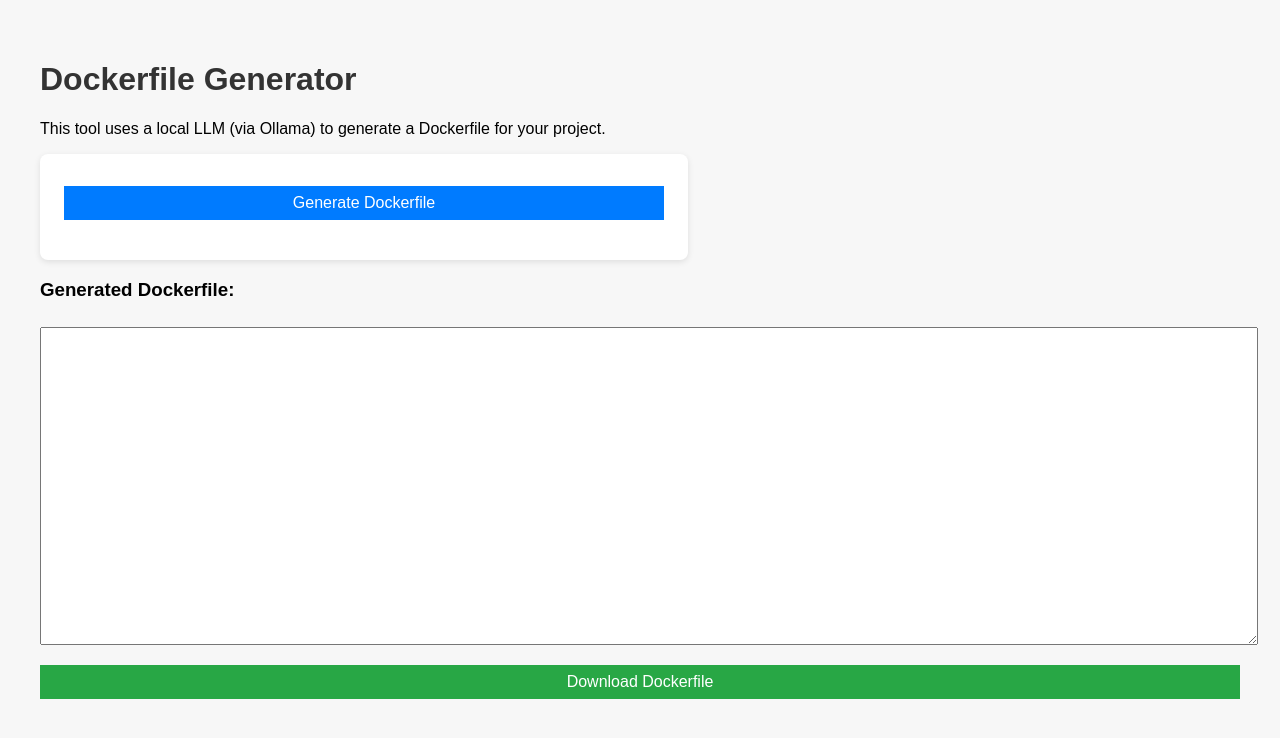
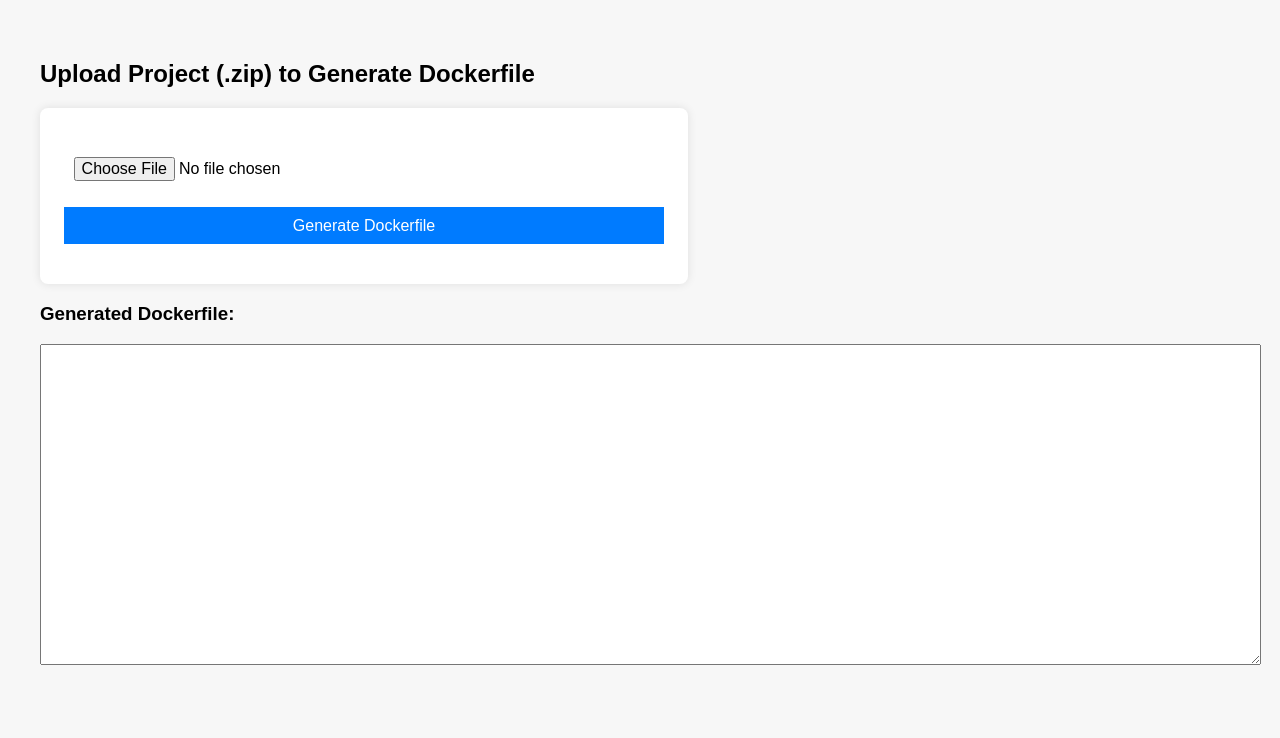
Before and after one commit to Silviyanancy/Dockerfile-Generation-using-LLM, a Flask app: page / in a window 1280 px wide. Shown: the top 738 px of the page. Run offline with Flask 3, Linux system fonts and the light colour scheme.

Commit message:
changes in UI

```diff
--- a/templates/index.html
+++ b/templates/index.html
@@ -2,37 +2,29 @@
 <html lang="en">
   <head>
     <meta charset="UTF-8" />
-    <title>Dockerfile Generator using LLM</title>
+    <title>Dockerfile Generator (Upload Zip)</title>
     <style>
       body {
         font-family: Arial, sans-serif;
         padding: 2rem;
-        background: #f7f7f7;
-      }
-
-      h1 {
-        color: #333;
+        background-color: #f7f7f7;
       }
 
       form {
-        background: #fff;
+        background: white;
         padding: 1.5rem;
         border-radius: 8px;
-        box-shadow: 0 2px 6px rgba(0, 0, 0, 0.1);
+        box-shadow: 0 0 10px rgba(0, 0, 0, 0.1);
         max-width: 600px;
-      }
-
-      label {
-        font-weight: bold;
       }
 
       input,
       button,
       textarea {
-        margin-top: 0.5rem;
-        margin-bottom: 1rem;
-        padding: 0.5rem;
+        display: block;
         width: 100%;
+        margin: 1rem 0;
+        padding: 0.6rem;
         font-size: 1rem;
       }
 
@@ -51,67 +43,38 @@
       button:hover {
         background-color: #0056b3;
       }
-
-      .download-btn {
-        background-color: #28a745;
-        margin-top: 0;
-      }
     </style>
   </head>
   <body>
-    <h1>Dockerfile Generator</h1>
-    <p>
-      This tool uses a local LLM (via Ollama) to generate a Dockerfile for your
-      project.
-    </p>
+    <h2>Upload Project (.zip) to Generate Dockerfile</h2>
 
-    <form id="dockerForm">
-      <!-- Optional zip upload (future feature) -->
-      <!--
-    <label for="zipFile">Upload your project (.zip):</label>
-    <input type="file" id="zipFile" name="zipFile" accept=".zip">
-    -->
-
+    <form id="uploadForm" enctype="multipart/form-data">
+      <input type="file" name="zip_file" accept=".zip" required />
       <button type="submit">Generate Dockerfile</button>
     </form>
 
     <h3>Generated Dockerfile:</h3>
     <textarea id="output" readonly></textarea>
-    <button class="download-btn" onclick="downloadDockerfile()">
-      Download Dockerfile
-    </button>
 
     <script>
       document
-        .getElementById("dockerForm")
+        .getElementById("uploadForm")
         .addEventListener("submit", async function (e) {
           e.preventDefault();
 
-          const response = await fetch("/generate-dockerfile", {
+          const formData = new FormData();
+          const fileInput = document.querySelector('input[type="file"]');
+          formData.append("zip_file", fileInput.files[0]);
+
+          const response = await fetch("/upload-zip", {
             method: "POST",
-            headers: { "Content-Type": "application/json" },
-            body: JSON.stringify({}),
+            body: formData,
           });
 
           const result = await response.json();
-          const outputField = document.getElementById("output");
-          outputField.value =
-            result.dockerfile || result.error || "No response received.";
+          document.getElementById("output").value =
+            result.dockerfile || result.error || "No output.";
         });
-
-      function downloadDockerfile() {
-        const text = document.getElementById("output").value;
-        if (!text) {
-          alert("No Dockerfile content to download.");
-          return;
-        }
-
-        const blob = new Blob([text], { type: "text/plain" });
-        const link = document.createElement("a");
-        link.href = URL.createObjectURL(blob);
-        link.download = "Dockerfile";
-        link.click();
-      }
     </script>
   </body>
 </html>
```
